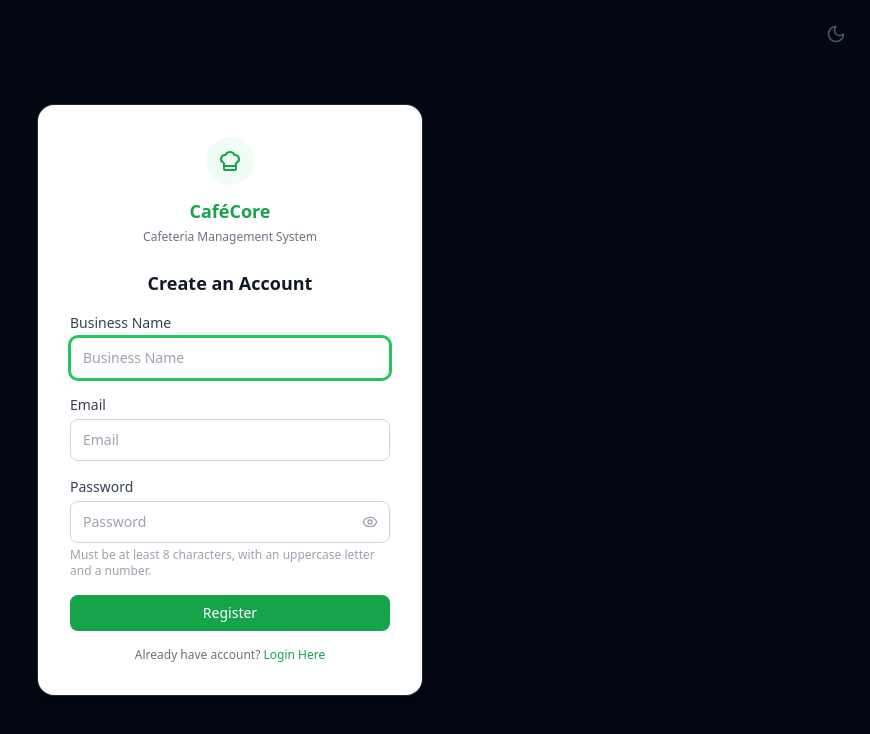
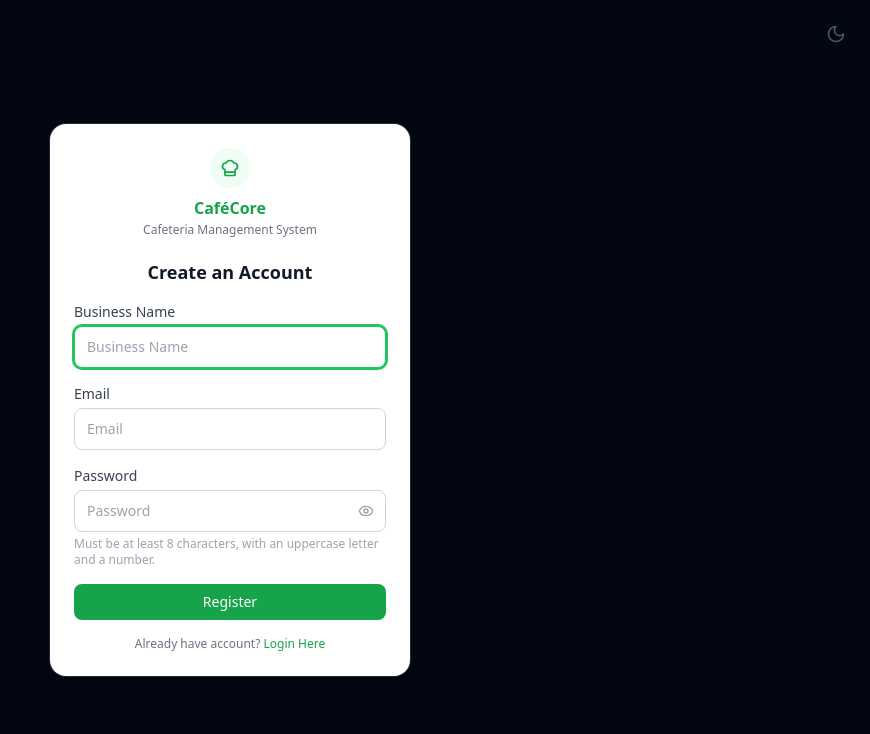
Before and after one commit to robelyinager12-web/Caf-Core, a React (Vite) app in the folder frontend/: page /signup in a window 1280 px wide. Shown: the top 734 px of the page, without its empty margins (410-1280 px from the left). Built offline with nearby package versions, Linux system fonts and the light colour scheme; no server answers.

Commit message:
reduce auth card size to match reference proportions

```diff
--- a/frontend/src/layouts/AuthLayout.tsx
+++ b/frontend/src/layouts/AuthLayout.tsx
@@ -8,13 +8,13 @@ export function AuthLayout() {
       <div className="absolute right-4 top-4">
         <ThemeToggle />
       </div>
-      <div className="w-full max-w-sm rounded-2xl bg-white p-8 shadow-lg ring-1 ring-gray-800 dark:bg-gray-900 dark:ring-gray-800">
-        <div className="mb-6 flex flex-col items-center text-center">
-          <span className="mb-3 flex h-12 w-12 items-center justify-center rounded-full bg-primary-50 text-primary-600 dark:bg-primary-500/10">
-            <ChefHat className="h-6 w-6" />
+      <div className="w-full max-w-[360px] rounded-2xl bg-white p-6 shadow-lg ring-1 ring-gray-800 dark:bg-gray-900 dark:ring-gray-800">
+        <div className="mb-5 flex flex-col items-center text-center">
+          <span className="mb-2 flex h-10 w-10 items-center justify-center rounded-full bg-primary-50 text-primary-600 dark:bg-primary-500/10">
+            <ChefHat className="h-5 w-5" />
           </span>
-          <h1 className="text-lg font-bold text-primary-600">CaféCore</h1>
-          <p className="mt-1 text-xs text-gray-500 dark:text-gray-400">
+          <h1 className="text-base font-bold text-primary-600">CaféCore</h1>
+          <p className="mt-0.5 text-xs text-gray-500 dark:text-gray-400">
             Cafeteria Management System
           </p>
         </div>
```
